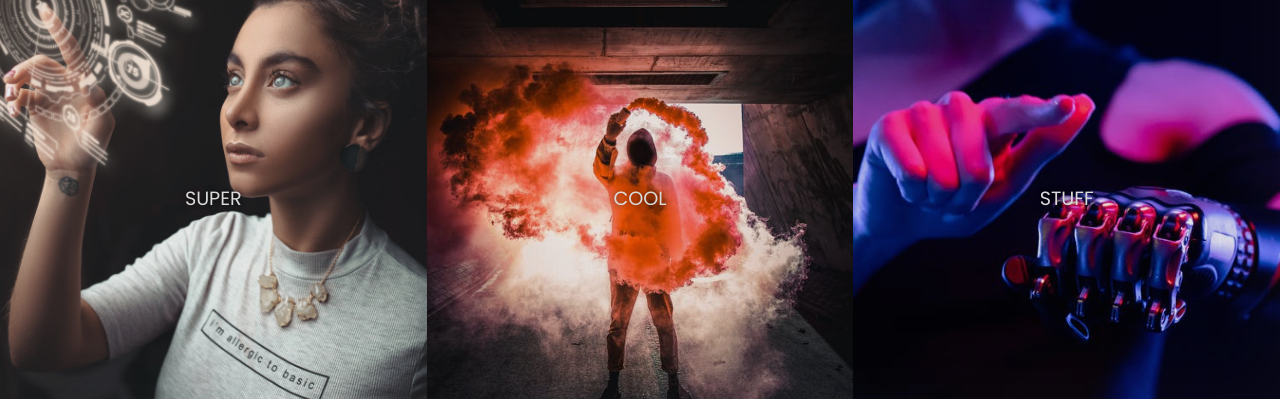
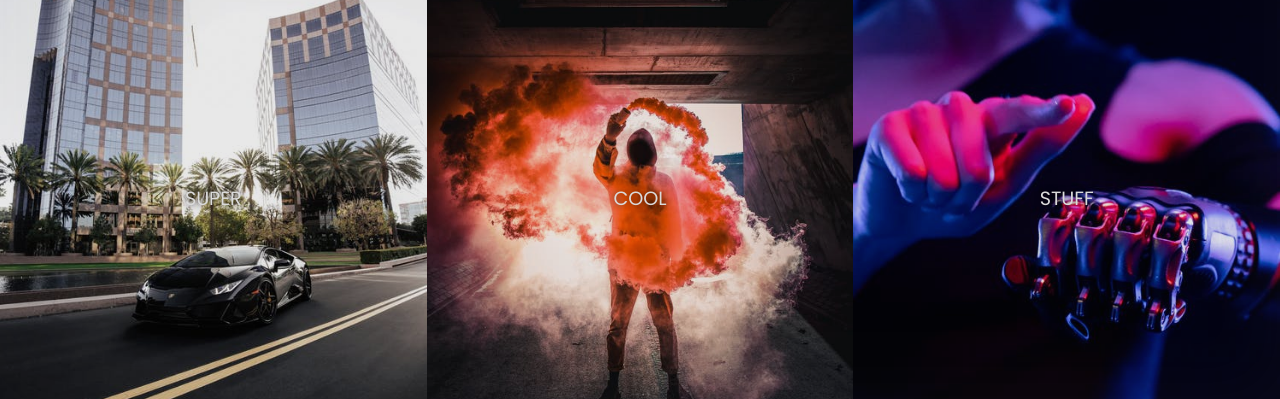
Before and after one commit to mrg-codes/starter-js, a PHP site: page /flex-panels/ in a window 1280 px wide. Shown: the part 401-800 px from the top of the page. Run offline with PHP 8.4, Linux system fonts and the light colour scheme; some libraries are stand-ins or nearby versions.

Commit message:
better Flex-panel gallery

```diff
--- a/flex-panels/index.html
+++ b/flex-panels/index.html
@@ -47,17 +47,17 @@
                     </div>
                 </div>
                 <div class="panels">
-                    <div class="panel panel1">
+                    <div class="panel panel4">
                         <p>Become</p>
                         <p>Super</p>
                         <p>Human</p>
                     </div>
-                    <div class="panel panel2">
+                    <div class="panel panel5">
                         <p>Stay</p>
                         <p>Cool</p>
                         <p>Forever</p>
                     </div>
-                    <div class="panel panel3">
+                    <div class="panel panel6">
                         <p>Build</p>
                         <p>Stuff</p>
                         <p>Today</p>
--- a/flex-panels/index.js
+++ b/flex-panels/index.js
@@ -2,13 +2,10 @@
 const panels = document.querySelectorAll(`.panel`)
 
 panels.forEach(panel => panel.addEventListener('click', toggleOpen))
-panels.forEach(panel => panel.addEventListener('transitionend', toggleACtive))
+panels.forEach(panel => panel.addEventListener('transitionend', toggleActive))
 
-function toggleOpen() {
-    this.classList.toggle('open')
+function toggleOpen() { this.classList.toggle('open') }
+
+function toggleActive(e) {
+    if(e.propertyName.includes('flex')) this.classList.toggle('active')
 }
-function toggleACtive(e) {
-    if(e.propertyName.includes('flex')){
-        this.classList.toggle('active')
-    }
-}
--- a/src/main.css
+++ b/src/main.css
@@ -497,32 +497,31 @@ nav {
     text-shadow: 0 0 .4rem var(--max-darken);
     transition:
         font-size 250ms cubic-bezier(0, 1.8, .5, 1),
-        flex 550ms cubic-bezier(0, 1.8, .5, 1),
-        background 550ms cubic-bezier(0, 1.8, .5, 1),
-        opacity 250ms;
+        flex 500ms cubic-bezier(0, 1.8, .5, 1),
+        background 500ms cubic-bezier(0, 1.8, .5, 1),
+        opacity 250ms ease-in-out;
 }
 
-.panel1 {background-image: url(../src/images/hologram.jpeg);}
-.panel2 { background-image: url(../src/images/cool.jpeg);}
-.panel3 {background-image: url(../src/images/roboarm.jpeg);}
+.panel1 {background-image: url(../src/images/books.webp);}
+.panel2 { background-image: url(../src/images/space.jpeg);}
+.panel3 {background-image: url(../src/images/hologram.jpeg);}
+.panel4 {background-image: url(../src/images/super.jpeg);}
+.panel5 { background-image: url(../src/images/cool.jpeg);}
+.panel6 {background-image: url(../src/images/roboarm.jpeg);}
 
-.panel > * {
+.panel * {
     display: flex;
     width: 100%;
     flex: 1;
     flex-direction: column;
     justify-content:center;
     align-items: center;
+    transition: transform 150ms ease-in-out;
 }
 
-
-
+.panel:hover{opacity: 1;}
 .panel > *:first-child {transform: translateY(-100%);}
 .panel.active > *:first-child {transform: translateY(0);}
 .panel > *:last-child {transform: translateY(100%);}
 .panel.active > *:last-child {transform: translateY(0);}
-.panel.open {
-    flex: 7;
-    font-size: 2rem;
-}
-.panel:hover{opacity: 1;filter: blur(0);}
+.panel.open {flex: 7; font-size: 2.5rem;}
```
Also changed, not shown: src/images/books.webp (added), src/images/super.jpeg (added), 1 other file.
